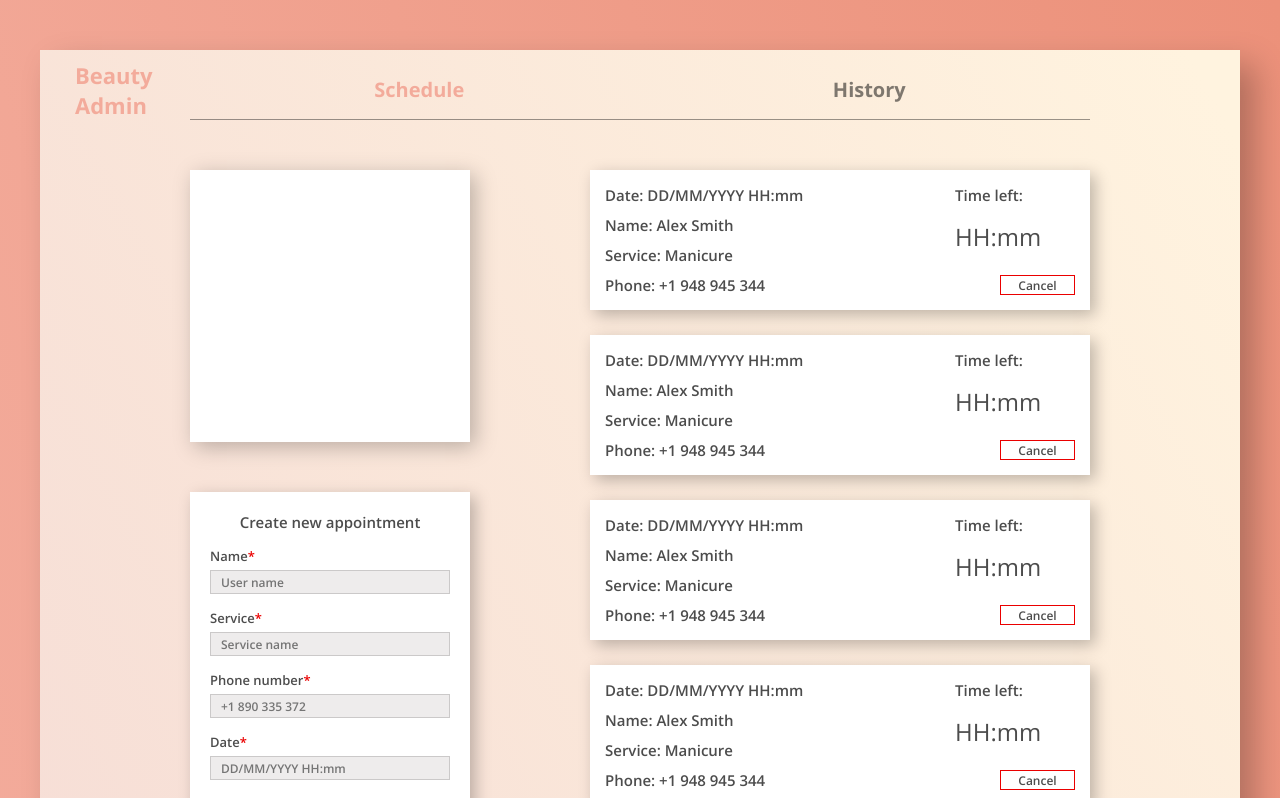
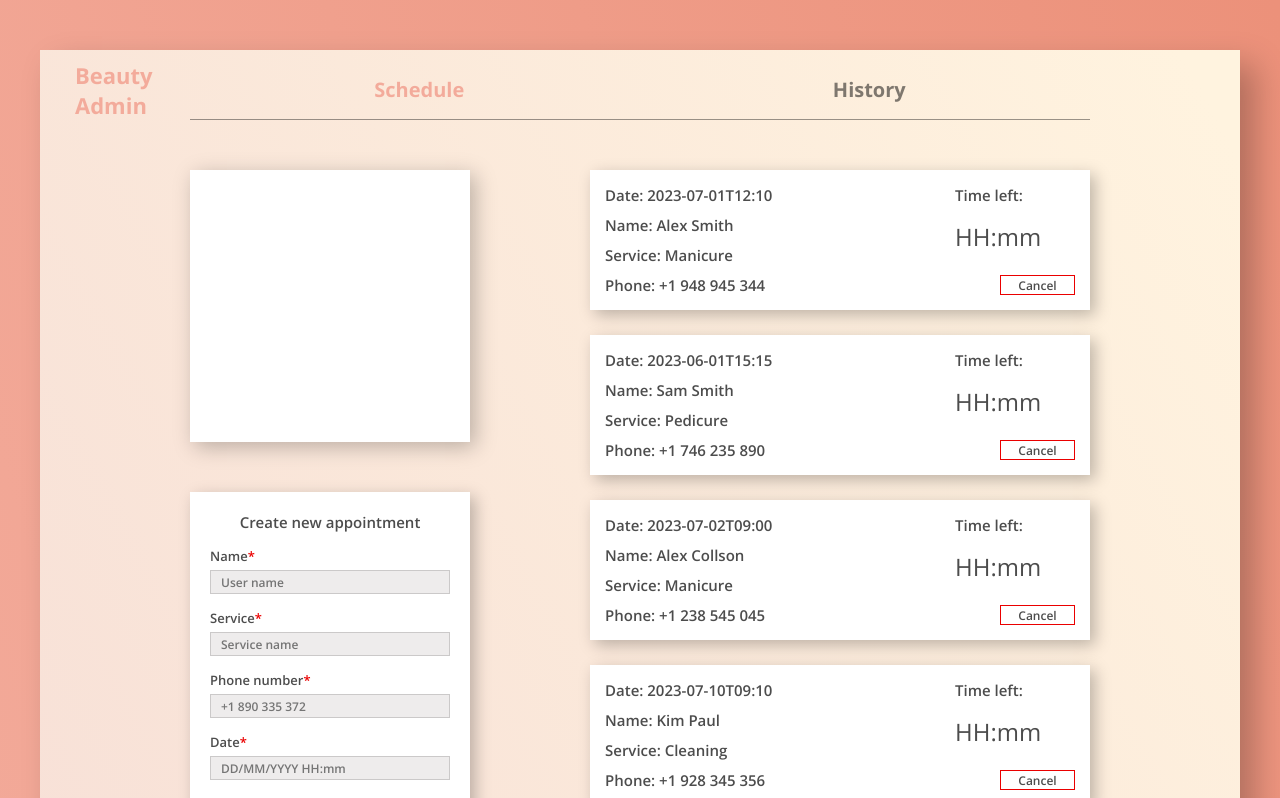
Before and after one commit to Sasha9805/beauty, a React (Create React App) app: page / in a window 1280 px wide. Shown: the top 798 px of the page. Built offline with nearby package versions, Linux system fonts and the light colour scheme; data requests are answered from the project's data file.

Commit message:
Added state with useReducer and Context API, modified AppointmentList using state

```diff
--- a/package.json
+++ b/package.json
@@ -17,7 +17,7 @@
 		"web-vitals": "^2.1.4"
 	},
 	"scripts": {
-    "start": "react-scripts start",
+		"start": "concurrently \"react-scripts start\" \"npx json-server src/assets/db.json --port 3001\"",
 		"build": "react-scripts build",
 		"test": "react-scripts test",
 		"eject": "react-scripts eject"
@@ -41,6 +41,8 @@
 		]
 	},
 	"devDependencies": {
+		"concurrently": "^8.2.0",
+		"json-server": "^0.17.3",
 		"sass": "^1.62.1"
 	}
 }
--- a/src/components/app/App.tsx
+++ b/src/components/app/App.tsx
@@ -2,13 +2,17 @@ import Header from "../header/Header";
 import SchedulePage from "../../pages/schedule/SchedulePage";
 // import HistoryPage from "../../pages/history/HistoryPage";
 // import CancelModal from "../modal/CancelModal";
+import AppointmentContextProvider from "../../context/appointments/AppointmentsContext";
+
 import "./app.scss";
 
 function App() {
 	return (
 		<main className="board">
 			<Header />
-			<SchedulePage />
+			<AppointmentContextProvider>
+				<SchedulePage />
+			</AppointmentContextProvider>
 			{/* <HistoryPage /> */}
 			{/* <CancelModal /> */}
 		</main>
--- a/src/components/appointmentItem/AppointmentItem.tsx
+++ b/src/components/appointmentItem/AppointmentItem.tsx
@@ -1,17 +1,23 @@
+import { ActiveAppointment } from "../../shared/interfaces/appointment.interface";
 import "./appointmentItem.scss";
 
-function AppointmentItem() {
+function AppointmentItem({
+	id,
+	date,
+	name,
+	phone,
+	service,
+}: ActiveAppointment) {
 	return (
 		<div className="appointment">
 			<div className="appointment__info">
 				<span className="appointment__date">
-					Date: DD/MM/YYYY HH:mm
+					{/* Date: DD/MM/YYYY HH:mm */}
+					Date: {date}
 				</span>
-				<span className="appointment__name">Name: Alex Smith</span>
-				<span className="appointment__service">Service: Manicure</span>
-				<span className="appointment__phone">
-					Phone: +1 948 945 344
-				</span>
+				<span className="appointment__name">Name: {name}</span>
+				<span className="appointment__service">Service: {service}</span>
+				<span className="appointment__phone">Phone: {phone}</span>
 			</div>
 			<div className="appointment__time">
 				<span>Time left:</span>
--- a/src/components/appointmentList/AppointmentList.tsx
+++ b/src/components/appointmentList/AppointmentList.tsx
@@ -1,14 +1,20 @@
+import { useContext, useEffect } from "react";
 import AppointmentItem from "../appointmentItem/AppointmentItem";
+import { AppointmentContext } from "../../context/appointments/AppointmentsContext";
 
 function AppointmentList() {
-	return (
-		<>
-			<AppointmentItem />
-			<AppointmentItem />
-			<AppointmentItem />
-			<AppointmentItem />
-		</>
-	);
+	const { activeAppointments, getActiveAppointments } =
+		useContext(AppointmentContext);
+
+	useEffect(() => {
+		getActiveAppointments();
+	}, []);
+
+	const appointmentItems = activeAppointments.map((item) => {
+		return <AppointmentItem key={item.id} {...item} />;
+	});
+
+	return <>{appointmentItems}</>;
 }
 
 export default AppointmentList;
--- a/src/components/historyList/HistoryList.tsx
+++ b/src/components/historyList/HistoryList.tsx
@@ -3,12 +3,12 @@ import AppointmentItem from "../appointmentItem/AppointmentItem";
 function HistoryList() {
 	return (
 		<>
+			{/* <AppointmentItem />
 			<AppointmentItem />
 			<AppointmentItem />
 			<AppointmentItem />
 			<AppointmentItem />
-			<AppointmentItem />
-			<AppointmentItem />
+			<AppointmentItem /> */}
 		</>
 	);
 }
--- /dev/null
+++ b/src/context/appointments/AppointmentsContext.tsx
@@ -0,0 +1,61 @@
+import { createContext, useReducer } from "react";
+import useAppointmentService from "../../services/AppointmentService";
+
+import reducer, { IInitialState } from "./reducer";
+import { ActionsTypes } from "./actions";
+
+interface ProviderProps {
+	children: React.ReactNode;
+}
+
+interface IAppointmentContextValue extends IInitialState {
+	getAppointments: () => void;
+	getActiveAppointments: () => void;
+}
+
+const initialState: IInitialState = {
+	allAppointments: [],
+	activeAppointments: [],
+};
+
+export const AppointmentContext = createContext<IAppointmentContextValue>({
+	allAppointments: initialState.allAppointments,
+	activeAppointments: initialState.activeAppointments,
+	getAppointments: () => {},
+	getActiveAppointments: () => {},
+});
+
+const AppointmentContextProvider = ({ children }: ProviderProps) => {
+	const [state, dispatch] = useReducer(reducer, initialState);
+	const { loadingStatus, getAllAppointments, getAllActiveAppointments } =
+		useAppointmentService();
+
+	const value: IAppointmentContextValue = {
+		allAppointments: state.allAppointments,
+		activeAppointments: state.activeAppointments,
+		getAppointments: () => {
+			getAllAppointments().then((data) => {
+				dispatch({
+					type: ActionsTypes.SET_ALL_APPOINTMENTS,
+					payload: data,
+				});
+			});
+		},
+		getActiveAppointments: () => {
+			getAllActiveAppointments().then((data) => {
+				dispatch({
+					type: ActionsTypes.SET_ACTIVE_APPOINTMENTS,
+					payload: data,
+				});
+			});
+		},
+	};
+
+	return (
+		<AppointmentContext.Provider value={value}>
+			{children}
+		</AppointmentContext.Provider>
+	);
+};
+
+export default AppointmentContextProvider;
--- /dev/null
+++ b/src/context/appointments/actions.ts
@@ -0,0 +1,19 @@
+import {
+	IAppointment,
+	ActiveAppointment,
+} from "../../shared/interfaces/appointment.interface";
+
+export enum ActionsTypes {
+	SET_ALL_APPOINTMENTS = "SET_ALL_APPOINTMENTS",
+	SET_ACTIVE_APPOINTMENTS = "SET_ACTIVE_APPOINTMENTS",
+}
+
+export type IAppointmentAction =
+	| {
+			type: ActionsTypes.SET_ALL_APPOINTMENTS;
+			payload: IAppointment[];
+	  }
+	| {
+			type: ActionsTypes.SET_ACTIVE_APPOINTMENTS;
+			payload: ActiveAppointment[];
+	  };
--- /dev/null
+++ b/src/context/appointments/reducer.ts
@@ -0,0 +1,24 @@
+import { IAppointmentAction, ActionsTypes } from "./actions";
+import {
+	IAppointment,
+	ActiveAppointment,
+} from "../../shared/interfaces/appointment.interface";
+
+export interface IInitialState {
+	allAppointments: IAppointment[] | [];
+	activeAppointments: ActiveAppointment[] | [];
+}
+
+export default function reducer(
+	state: IInitialState,
+	action: IAppointmentAction
+) {
+	switch (action.type) {
+		case ActionsTypes.SET_ALL_APPOINTMENTS:
+			return { ...state, allAppointments: action.payload };
+		case ActionsTypes.SET_ACTIVE_APPOINTMENTS:
+			return { ...state, activeAppointments: action.payload };
+		default:
+			return state;
+	}
+}
--- a/src/services/AppointmentService.ts
+++ b/src/services/AppointmentService.ts
@@ -9,7 +9,7 @@ import type {
 const requiredFields = ["id", "date", "name", "service", "phone", "canceled"];
 
 const useAppointmentService = () => {
-	const _apiBase = "http://localhost:3000/appointments";
+	const _apiBase = "http://localhost:3001/appointments";
 
 	const { loadingStatus, request } = useHttp();
 
```
Also changed, not shown: 1 other file (tests, documents, lock files or other folders). Lines whose indentation alone changed are shown as unchanged.
